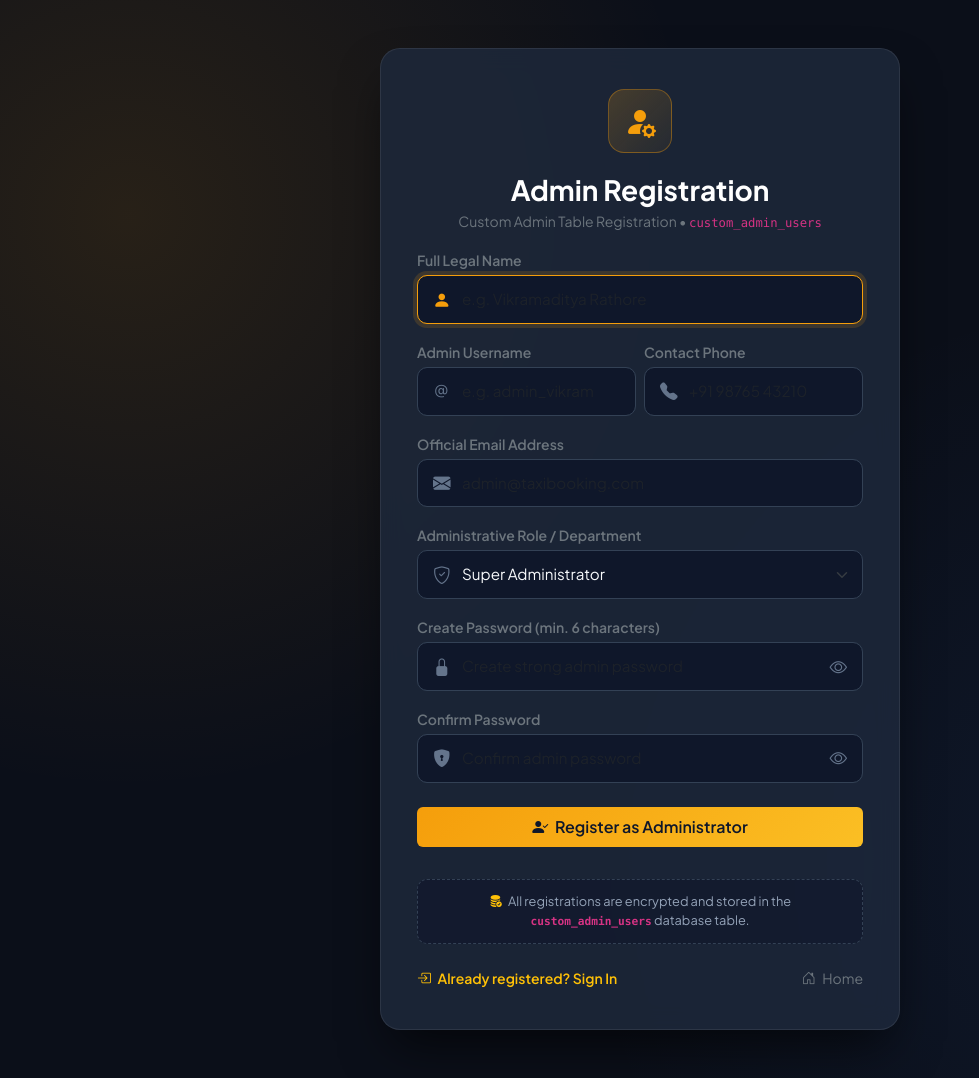
After one commit to parmarkhushi2026-max/Taxi-Booking-System, a Django app: page /register/ in a window 1280 px wide. The commit adds this page. Shown: the whole page, without its empty margins (0-979 px from the left). Run offline with Django 5.2, Linux system fonts and the light colour scheme.

Commit message:
Design manual admin registration page and persist records in custom admin table

```diff
--- a/core/forms.py
+++ b/core/forms.py
@@ -1,12 +1,14 @@
 from django import forms
 from django.contrib.auth.forms import AuthenticationForm
+from django.contrib.auth.models import User
 from django.core.exceptions import ValidationError
+from .models import CustomAdmin
 
 
 class AdminLoginForm(AuthenticationForm):
     """
     Standard Django AuthenticationForm customized for Admin Login.
-    Restricts login strictly to staff and superusers (No registration).
+    Restricts login strictly to staff and superusers.
     """
     username = forms.CharField(
         widget=forms.TextInput(attrs={
@@ -40,3 +42,95 @@ class AdminLoginForm(AuthenticationForm):
                 "Access denied: This portal is strictly for authorized administrators.",
                 code='not_admin',
             )
+
+
+class AdminRegistrationForm(forms.ModelForm):
+    """
+    Manual Admin Registration Form.
+    Stores data in the custom admin table (custom_admin_users).
+    """
+    full_name = forms.CharField(
+        max_length=150,
+        widget=forms.TextInput(attrs={
+            'class': 'form-control form-control-custom w-100',
+            'placeholder': 'e.g. Vikramaditya Rathore',
+            'id': 'fullName',
+            'autofocus': True,
+        })
+    )
+    username = forms.CharField(
+        max_length=100,
+        widget=forms.TextInput(attrs={
+            'class': 'form-control form-control-custom w-100',
+            'placeholder': 'e.g. admin_vikram',
+            'id': 'adminUsername',
+            'autocomplete': 'username',
+        })
+    )
+    email = forms.EmailField(
+        widget=forms.EmailInput(attrs={
+            'class': 'form-control form-control-custom w-100',
+            'placeholder': 'admin@taxibooking.com',
+            'id': 'adminEmail',
+            'autocomplete': 'email',
+        })
+    )
+    phone = forms.CharField(
+        max_length=15,
+        widget=forms.TextInput(attrs={
+            'class': 'form-control form-control-custom w-100',
+            'placeholder': '+91 98765 43210',
+            'id': 'adminPhone',
+        })
+    )
+    role = forms.ChoiceField(
+        choices=CustomAdmin.ROLE_CHOICES,
+        widget=forms.Select(attrs={
+            'class': 'form-select form-control-custom w-100',
+            'id': 'adminRole',
+        })
+    )
+    password = forms.CharField(
+        widget=forms.PasswordInput(attrs={
+            'class': 'form-control form-control-custom w-100',
+            'placeholder': 'Create strong admin password',
+            'id': 'regPassword',
+            'autocomplete': 'new-password',
+        })
+    )
+    confirm_password = forms.CharField(
+        widget=forms.PasswordInput(attrs={
+            'class': 'form-control form-control-custom w-100',
+            'placeholder': 'Confirm admin password',
+            'id': 'confirmPassword',
+            'autocomplete': 'new-password',
+        })
+    )
+
+    class Meta:
+        model = CustomAdmin
+        fields = ['full_name', 'username', 'email', 'phone', 'role', 'password']
+
+    def clean_username(self):
+        username = self.cleaned_data.get('username', '').strip()
+        if CustomAdmin.objects.filter(username__iexact=username).exists():
+            raise ValidationError("This admin username is already registered in the custom admin table.")
+        return username
+
+    def clean_email(self):
+        email = self.cleaned_data.get('email', '').strip().lower()
+        if CustomAdmin.objects.filter(email__iexact=email).exists():
+            raise ValidationError("This email address is already registered.")
+        return email
+
+    def clean(self):
+        cleaned_data = super().clean()
+        password = cleaned_data.get('password')
+        confirm_password = cleaned_data.get('confirm_password')
+
+        if password and confirm_password:
+            if password != confirm_password:
+                raise ValidationError("Passwords do not match. Please verify both entries.")
+            if len(password) < 6:
+                raise ValidationError("Password must be at least 6 characters long.")
+        return cleaned_data
--- /dev/null
+++ b/core/templates/core/admin_register.html
@@ -0,0 +1,234 @@
+{% extends 'core/base.html' %}
+
+{% block title %}Register Administrator &bull; Taxi Booking System{% endblock %}
+
+{% block extra_css %}
+<style>
+    .register-container {
+        min-height: 100vh;
+        display: flex;
+        align-items: center;
+        justify-content: center;
+        padding: 3rem 1rem;
+        background: radial-gradient(circle at 10% 20%, rgba(245, 158, 11, 0.12) 0%, transparent 40%),
+                    radial-gradient(circle at 90% 80%, rgba(59, 130, 246, 0.08) 0%, transparent 40%),
+                    #0b0f19;
+    }
+
+    .register-card {
+        width: 100%;
+        max-width: 520px;
+        padding: 2.5rem 2.25rem;
+        border-radius: 20px;
+        box-shadow: 0 25px 50px -12px rgba(0, 0, 0, 0.65);
+    }
+
+    .taxi-logo-badge {
+        width: 64px;
+        height: 64px;
+        background: linear-gradient(135deg, rgba(245, 158, 11, 0.2), rgba(245, 158, 11, 0.05));
+        border: 1px solid rgba(245, 158, 11, 0.35);
+        color: #f59e0b;
+        border-radius: 16px;
+        display: inline-flex;
+        align-items: center;
+        justify-content: center;
+        font-size: 2rem;
+        margin-bottom: 1.25rem;
+    }
+
+    .form-control-custom {
+        background-color: #0f172a;
+        border: 1px solid #334155;
+        color: #f8fafc;
+        border-radius: 10px;
+        padding: 0.75rem 1rem 0.75rem 2.75rem;
+        font-size: 0.95rem;
+        transition: all 0.2s ease;
+    }
+
+    .form-control-custom:focus {
+        background-color: #0f172a;
+        border-color: #f59e0b;
+        color: #f8fafc;
+        box-shadow: 0 0 0 4px rgba(245, 158, 11, 0.15);
+    }
+
+    .input-icon {
+        position: absolute;
+        left: 1rem;
+        top: 50%;
+        transform: translateY(-50%);
+        color: #64748b;
+        font-size: 1.1rem;
+        pointer-events: none;
+        transition: color 0.2s;
+    }
+
+    .input-group-custom:focus-within .input-icon {
+        color: #f59e0b;
+    }
+
+    .toggle-password {
+        position: absolute;
+        right: 1rem;
+        top: 50%;
+        transform: translateY(-50%);
+        color: #64748b;
+        background: none;
+        border: none;
+        cursor: pointer;
+        padding: 0;
+        font-size: 1.1rem;
+    }
+
+    .toggle-password:hover {
+        color: #f59e0b;
+    }
+
+    .security-notice {
+        background: rgba(15, 23, 42, 0.6);
+        border: 1px dashed #334155;
+        border-radius: 10px;
+        padding: 0.75rem;
+        font-size: 0.8rem;
+        color: #94a3b8;
+    }
+</style>
+{% endblock %}
+
+{% block content %}
+<div class="register-container">
+    <div class="card-custom register-card">
+        <!-- Logo & Header -->
+        <div class="text-center">
+            <div class="taxi-logo-badge">
+                <i class="bi bi-person-fill-gear"></i>
+            </div>
+            <h3 class="fw-bold text-white mb-1">Admin Registration</h3>
+            <p class="text-secondary small mb-3">Custom Admin Table Registration &bull; <code>custom_admin_users</code></p>
+        </div>
+
+        <!-- Alert Messages -->
+        {% if messages %}
+            {% for message in messages %}
+                <div class="alert alert-{% if message.tags == 'error' %}danger{% else %}{{ message.tags }}{% endif %} alert-dismissible fade show py-2 px-3 small border-0 d-flex align-items-center mb-3" role="alert">
+                    <i class="bi {% if message.tags == 'error' %}bi-exclamation-triangle-fill{% else %}bi-info-circle-fill{% endif %} me-2"></i>
+                    <div>{{ message }}</div>
+                    <button type="button" class="btn-close btn-close-white ms-auto p-2" data-bs-dismiss="alert"></button>
+                </div>
+            {% endfor %}
+        {% endif %}
+
+        <!-- Registration Form -->
+        <form method="POST" action="{% url 'admin_register' %}">
+            {% csrf_token %}
+
+            <!-- Full Name -->
+            <div class="mb-3">
+                <label for="fullName" class="form-label small fw-semibold text-secondary mb-1">Full Legal Name</label>
+                <div class="position-relative input-group-custom">
+                    <i class="bi bi-person-fill input-icon"></i>
+                    {{ form.full_name }}
+                </div>
+            </div>
+
+            <!-- Username & Phone in 2 cols -->
+            <div class="row g-2 mb-3">
+                <div class="col-sm-6">
+                    <label for="adminUsername" class="form-label small fw-semibold text-secondary mb-1">Admin Username</label>
+                    <div class="position-relative input-group-custom">
+                        <i class="bi bi-at input-icon"></i>
+                        {{ form.username }}
+                    </div>
+                </div>
+                <div class="col-sm-6">
+                    <label for="adminPhone" class="form-label small fw-semibold text-secondary mb-1">Contact Phone</label>
+                    <div class="position-relative input-group-custom">
+                        <i class="bi bi-telephone-fill input-icon"></i>
+                        {{ form.phone }}
+                    </div>
+                </div>
+            </div>
+
+            <!-- Email Address -->
+            <div class="mb-3">
+                <label for="adminEmail" class="form-label small fw-semibold text-secondary mb-1">Official Email Address</label>
+                <div class="position-relative input-group-custom">
+                    <i class="bi bi-envelope-fill input-icon"></i>
+                    {{ form.email }}
+                </div>
+            </div>
+
+            <!-- Role Selection -->
+            <div class="mb-3">
+                <label for="adminRole" class="form-label small fw-semibold text-secondary mb-1">Administrative Role / Department</label>
+                <div class="position-relative input-group-custom">
+                    <i class="bi bi-shield-check input-icon"></i>
+                    {{ form.role }}
+                </div>
+            </div>
+
+            <!-- Password -->
+            <div class="mb-3">
+                <label for="regPassword" class="form-label small fw-semibold text-secondary mb-1">Create Password (min. 6 characters)</label>
+                <div class="position-relative input-group-custom">
+                    <i class="bi bi-lock-fill input-icon"></i>
+                    {{ form.password }}
+                    <button type="button" class="toggle-password" onclick="togglePass('regPassword', 'toggleIcon1')">
+                        <i class="bi bi-eye" id="toggleIcon1"></i>
+                    </button>
+                </div>
+            </div>
+
+            <!-- Confirm Password -->
+            <div class="mb-4">
+                <label for="confirmPassword" class="form-label small fw-semibold text-secondary mb-1">Confirm Password</label>
+                <div class="position-relative input-group-custom">
+                    <i class="bi bi-shield-lock-fill input-icon"></i>
+                    {{ form.confirm_password }}
+                    <button type="button" class="toggle-password" onclick="togglePass('confirmPassword', 'toggleIcon2')">
+                        <i class="bi bi-eye" id="toggleIcon2"></i>
+                    </button>
+                </div>
+            </div>
+
+            <!-- Submit Button -->
+            <button type="submit" class="btn btn-taxi w-100 py-2 mb-3">
+                <i class="bi bi-person-check-fill me-1"></i> Register as Administrator
+            </button>
+
+            <!-- Table Storage Notice -->
+            <div class="security-notice text-center mt-3">
+                <i class="bi bi-database-fill-check text-warning me-1"></i>
+                <span>All registrations are encrypted and stored in the <strong><code>custom_admin_users</code></strong> database table.</span>
+            </div>
+        </form>
+
+        <!-- Links -->
+        <div class="d-flex justify-content-between align-items-center mt-4 small">
+            <a href="{% url 'admin_login' %}" class="text-warning text-decoration-none fw-semibold">
+                <i class="bi bi-box-arrow-in-right me-1"></i> Already registered? Sign In
+            </a>
+            <a href="{% url 'index' %}" class="text-secondary text-decoration-none">
+                <i class="bi bi-house-door me-1"></i> Home
+            </a>
+        </div>
+    </div>
+</div>
+{% endblock %}
+
+{% block extra_js %}
+<script>
+    function togglePass(inputId, iconId) {
+        const input = document.getElementById(inputId);
+        const icon = document.getElementById(iconId);
+        if (input && icon) {
+            const isPassword = input.getAttribute('type') === 'password';
+            input.setAttribute('type', isPassword ? 'text' : 'password');
+            icon.classList.toggle('bi-eye');
+            icon.classList.toggle('bi-eye-slash');
+        }
+    }
+</script>
+{% endblock %}
--- a/core/urls.py
+++ b/core/urls.py
@@ -3,6 +3,8 @@ from . import views
 
 urlpatterns = [
     path('', views.index, name='index'),
+    path('admin-register/', views.admin_register_view, name='admin_register'),
+    path('register/', views.admin_register_view, name='register'),
     path('admin-login/', views.admin_login_view, name='admin_login'),
     path('login/', views.admin_login_view, name='login'),
     path('admin-dashboard/', views.admin_dashboard_view, name='admin_dashboard'),
--- a/core/views.py
+++ b/core/views.py
@@ -1,12 +1,15 @@
 import random
 from django.shortcuts import render, redirect
-from django.contrib.auth import login, logout
+from django.contrib.auth import login, logout, authenticate
+from django.contrib.auth.models import User
+from django.contrib.auth.hashers import make_password, check_password
 from django.contrib.auth.decorators import login_required
 from django.contrib import messages
 from django.utils.http import url_has_allowed_host_and_scheme
+from django.utils import timezone
 from django.db.models import Sum
-from .forms import AdminLoginForm
-from .models import Driver, Vehicle, Booking
+from .forms import AdminLoginForm, AdminRegistrationForm
+from .models import CustomAdmin, Driver, Vehicle, Booking
 
 
 def index(request):
@@ -23,7 +26,6 @@ def index(request):
         drop_location = request.POST.get('drop_location', '').strip()
         vehicle_type = request.POST.get('vehicle_type', 'Sedan').strip()
 
-        # Fares estimation mapping
         fare_map = {
             'Hatchback': 300.00,
             'Sedan': 450.00,
@@ -33,7 +35,6 @@ def index(request):
         fare = fare_map.get(vehicle_type, 450.00)
 
         if customer_name and customer_phone and pickup_location and drop_location:
-            # Generate unique booking reference
             booking_id = f"TX-{random.randint(1000, 9999)}"
             while Booking.objects.filter(booking_id=booking_id).exists():
                 booking_id = f"TX-{random.randint(1000, 9999)}"
@@ -60,11 +61,62 @@ def index(request):
     })
 
 
+def admin_register_view(request):
+    """
+    Manual Admin Registration View.
+    Persists administrator accounts in the custom admin table (custom_admin_users).
+    Also synchronizes with Django's User model with is_staff privileges.
+    """
+    if request.user.is_authenticated and (request.user.is_staff or request.user.is_superuser):
+        return redirect('admin_dashboard')
+
+    if request.method == 'POST':
+        form = AdminRegistrationForm(request.POST)
+        if form.is_valid():
+            raw_password = form.cleaned_data['password']
+            custom_admin = form.save(commit=False)
+            custom_admin.password = make_password(raw_password)
+            custom_admin.save()
+
+            # Synchronize with Django User model for session authentication
+            user, created = User.objects.get_or_create(
+                username=custom_admin.username,
+                defaults={
+                    'email': custom_admin.email,
+                    'first_name': custom_admin.full_name,
+                    'is_staff': True,
+                    'is_superuser': (custom_admin.role == 'super_admin'),
+                }
+            )
+            user.set_password(raw_password)
+            user.email = custom_admin.email
+            user.first_name = custom_admin.full_name
+            user.is_staff = True
+            if custom_admin.role == 'super_admin':
+                user.is_superuser = True
+            user.save()
+
+            messages.success(
+                request,
+                f"Admin '{custom_admin.username}' registered successfully in the custom admin table! Please sign in."
+            )
+            return redirect('admin_login')
+        else:
+            for field, errors in form.errors.items():
+                for error in errors:
+                    messages.error(request, error)
+    else:
+        form = AdminRegistrationForm()
+
+    return render(request, 'core/admin_register.html', {
+        'form': form,
+    })
+
+
 def admin_login_view(request):
     """
-    Admin Login view using Django's built-in authentication system.
-    Authenticates against Django's User model and enforces admin (staff/superuser) status.
-    No registration allowed.
+    Admin Login view supporting both custom admin table (custom_admin_users)
+    and Django's native authentication framework.
     """
     if request.user.is_authenticated and (request.user.is_staff or request.user.is_superuser):
         return redirect('admin_dashboard')
@@ -72,6 +124,48 @@ def admin_login_view(request):
     redirect_to = request.POST.get('next') or request.GET.get('next', '')
 
     if request.method == 'POST':
+        username = request.POST.get('username', '').strip()
+        password = request.POST.get('password', '')
+        remember_me = request.POST.get('remember_me')
+
+        # Check in custom admin table first
+        custom_admin = CustomAdmin.objects.filter(username__iexact=username, is_active=True).first()
+
+        if custom_admin and check_password(password, custom_admin.password):
+            # Ensure Django auth user exists and sync
+            django_user, _ = User.objects.get_or_create(
+                username=custom_admin.username,
+                defaults={
+                    'email': custom_admin.email,
+                    'first_name': custom_admin.full_name,
+                    'is_staff': True,
+                    'is_superuser': (custom_admin.role == 'super_admin'),
+                }
+            )
+            django_user.set_password(password)
+            django_user.is_staff = True
+            if custom_admin.role == 'super_admin':
+                django_user.is_superuser = True
+            django_user.save()
+
+            login(request, django_user)
+            custom_admin.last_login = timezone.now()
+            custom_admin.save(update_fields=['last_login'])
+
+            if not remember_me:
+                request.session.set_expiry(0)
+
+            messages.success(request, f'Welcome back, {custom_admin.full_name}!')
+
+            if redirect_to and url_has_allowed_host_and_scheme(
+                url=redirect_to,
+                allowed_hosts={request.get_host()},
+                require_https=request.is_secure()
+            ):
+                return redirect(redirect_to)
+            return redirect('admin_dashboard')
+
+        # Fallback to standard Django authentication
         form = AdminLoginForm(request, data=request.POST)
         if form.is_valid():
             user = form.get_user()
@@ -117,6 +211,7 @@ def admin_dashboard_view(request):
     active_rides = Booking.objects.filter(status__in=['ongoing', 'confirmed']).count()
     available_drivers = Driver.objects.filter(status='available').count()
     total_vehicles = Vehicle.objects.filter(is_active=True).count()
+    total_custom_admins = CustomAdmin.objects.count()
     revenue_agg = Booking.objects.filter(status='completed').aggregate(Sum('fare'))
     total_revenue = revenue_agg['fare__sum'] or 0
 
@@ -128,6 +223,7 @@ def admin_dashboard_view(request):
         'active_rides': active_rides,
         'available_drivers': available_drivers,
         'total_vehicles': total_vehicles,
+        'total_custom_admins': total_custom_admins,
         'total_revenue': total_revenue,
         'recent_bookings': recent_bookings,
         'drivers': drivers,
```
Also changed, not shown: core/admin.py (+9 -1 lines), core/models.py (+28 -0 lines), core/templates/core/admin_dashboard.html (+5 -2 lines), core/templates/core/admin_login.html (+13 -5 lines), core/tests.py (+73 -33 lines), core/migrations/0002_customadmin.py (added).
